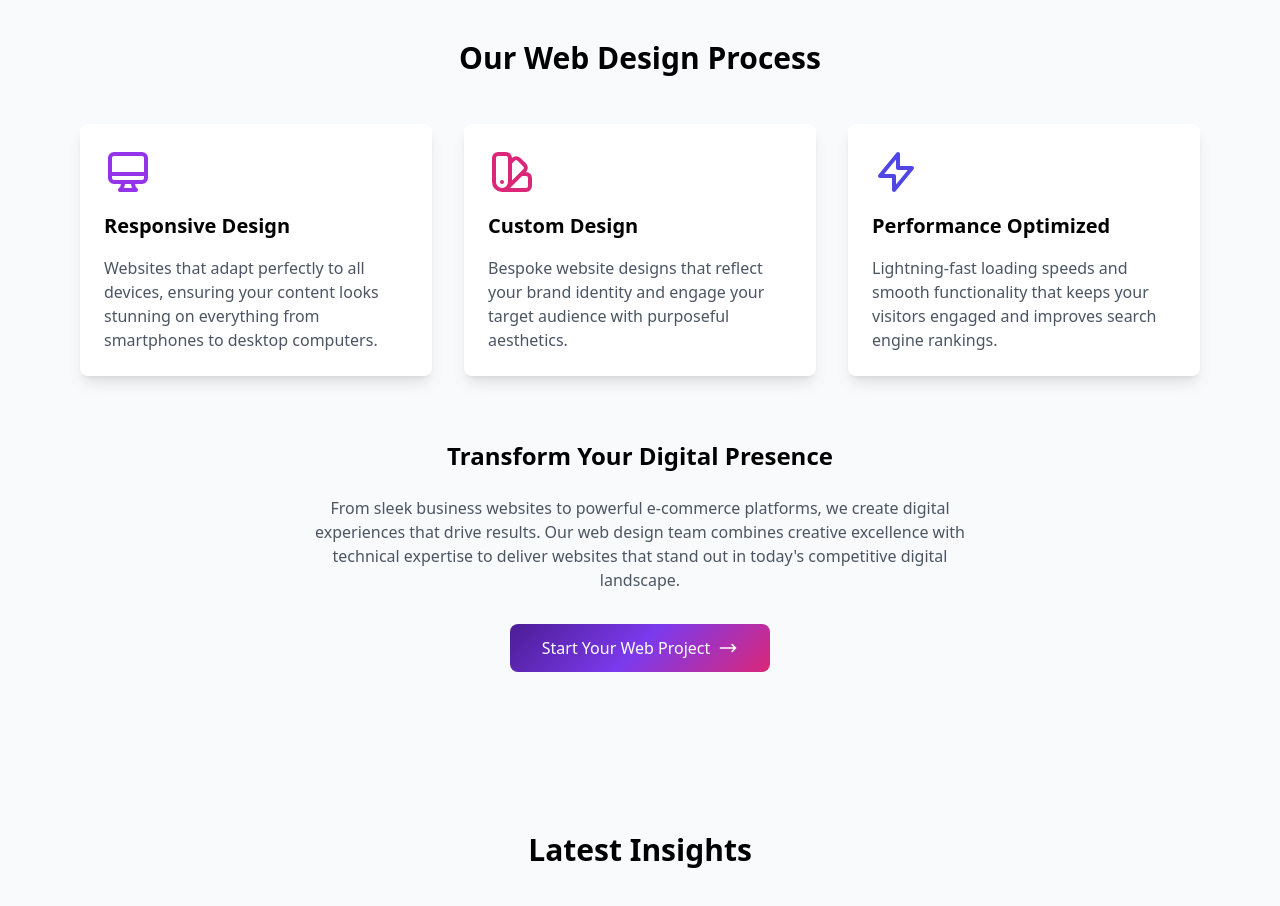
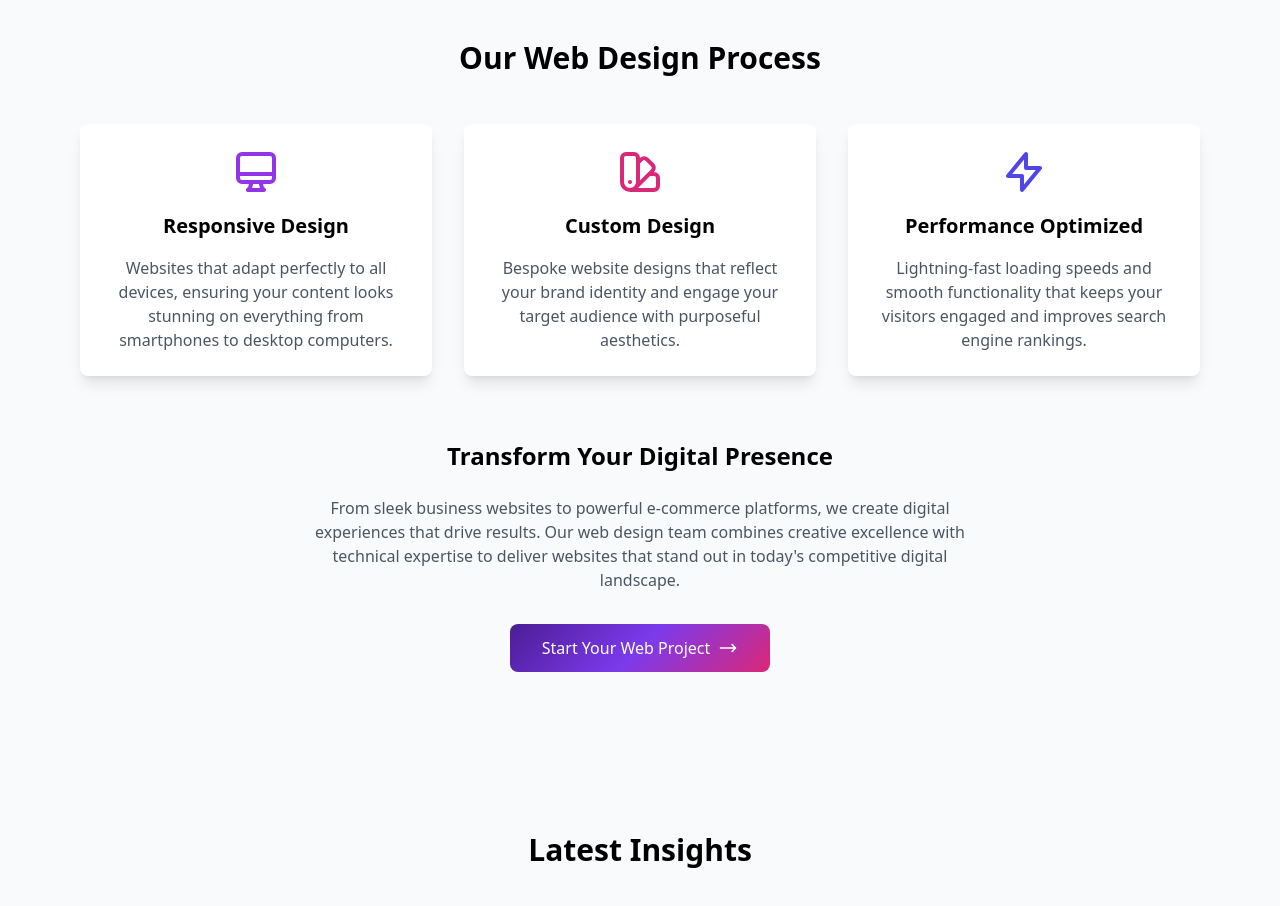
Before and after one commit to alaricjames/signal-media-project, a React (Vite) app: page / in a window 1280 px wide. Shown: the part 900-1806 px from the top of the page. Built offline with nearby package versions, Linux system fonts and the light colour scheme.

Commit message:
centering tiles

```diff
--- a/src/components/WebDesignFeatures.jsx
+++ b/src/components/WebDesignFeatures.jsx
@@ -6,24 +6,24 @@ const WebDesignFeatures = () => {
       <div className="max-w-6xl mx-auto px-4">
         <h2 className="text-3xl font-bold text-center mb-12">Our Web Design Process</h2>
         <div className="grid md:grid-cols-2 lg:grid-cols-3 gap-8 justify-center">
-          <div className="bg-white p-6 rounded-lg shadow-lg">
-            <svg className="h-12 w-12 text-purple-600 mb-4" fill="none" stroke="currentColor" viewBox="0 0 24 24">
+          <div className="bg-white p-6 rounded-lg shadow-lg text-center">
+            <svg className="h-12 w-12 text-purple-600 mb-4 mx-auto" fill="none" stroke="currentColor" viewBox="0 0 24 24">
               <path strokeLinecap="round" strokeLinejoin="round" strokeWidth="2" d="M9.75 17L9 20l-1 1h8l-1-1-.75-3M3 13h18M5 17h14a2 2 0 002-2V5a2 2 0 00-2-2H5a2 2 0 00-2 2v10a2 2 0 002 2z" />
             </svg>
             <h3 className="text-xl font-semibold mb-4">Responsive Design</h3>
             <p className="text-gray-600">Websites that adapt perfectly to all devices, ensuring your content looks stunning on everything from smartphones to desktop computers.</p>
           </div>
 
-          <div className="bg-white p-6 rounded-lg shadow-lg">
-            <svg className="h-12 w-12 text-pink-600 mb-4" fill="none" stroke="currentColor" viewBox="0 0 24 24">
+          <div className="bg-white p-6 rounded-lg shadow-lg text-center">
+            <svg className="h-12 w-12 text-pink-600 mb-4 mx-auto" fill="none" stroke="currentColor" viewBox="0 0 24 24">
               <path strokeLinecap="round" strokeLinejoin="round" strokeWidth="2" d="M7 21a4 4 0 01-4-4V5a2 2 0 012-2h4a2 2 0 012 2v12a4 4 0 01-4 4zm0 0h12a2 2 0 002-2v-4a2 2 0 00-2-2h-2.343M11 7.343l1.657-1.657a2 2 0 012.828 0l2.829 2.829a2 2 0 010 2.828l-8.486 8.485M7 17h.01" />
             </svg>
             <h3 className="text-xl font-semibold mb-4">Custom Design</h3>
             <p className="text-gray-600">Bespoke website designs that reflect your brand identity and engage your target audience with purposeful aesthetics.</p>
           </div>
 
-          <div className="bg-white p-6 rounded-lg shadow-lg">
-            <svg className="h-12 w-12 text-indigo-600 mb-4" fill="none" stroke="currentColor" viewBox="0 0 24 24">
+          <div className="bg-white p-6 rounded-lg shadow-lg text-center">
+            <svg className="h-12 w-12 text-indigo-600 mb-4 mx-auto" fill="none" stroke="currentColor" viewBox="0 0 24 24">
               <path strokeLinecap="round" strokeLinejoin="round" strokeWidth="2" d="M13 10V3L4 14h7v7l9-11h-7z" />
             </svg>
             <h3 className="text-xl font-semibold mb-4">Performance Optimized</h3>
```
